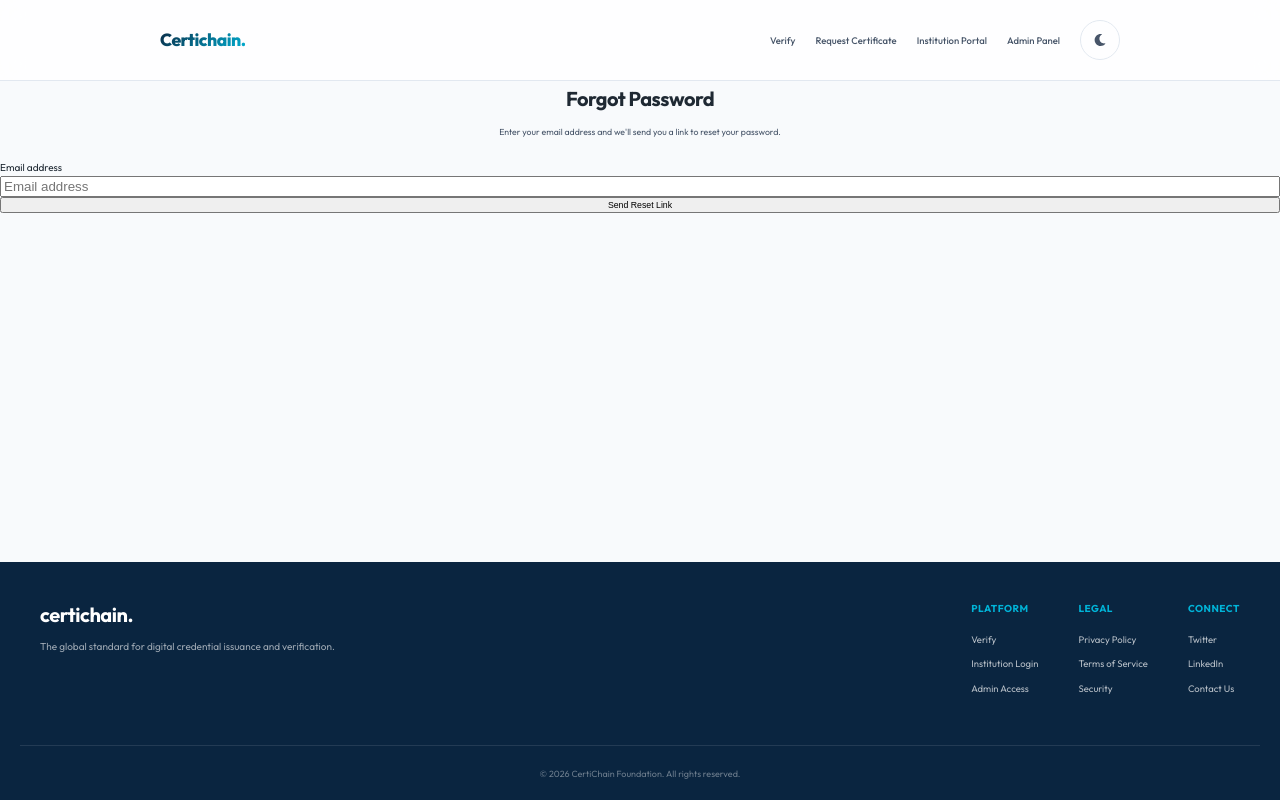
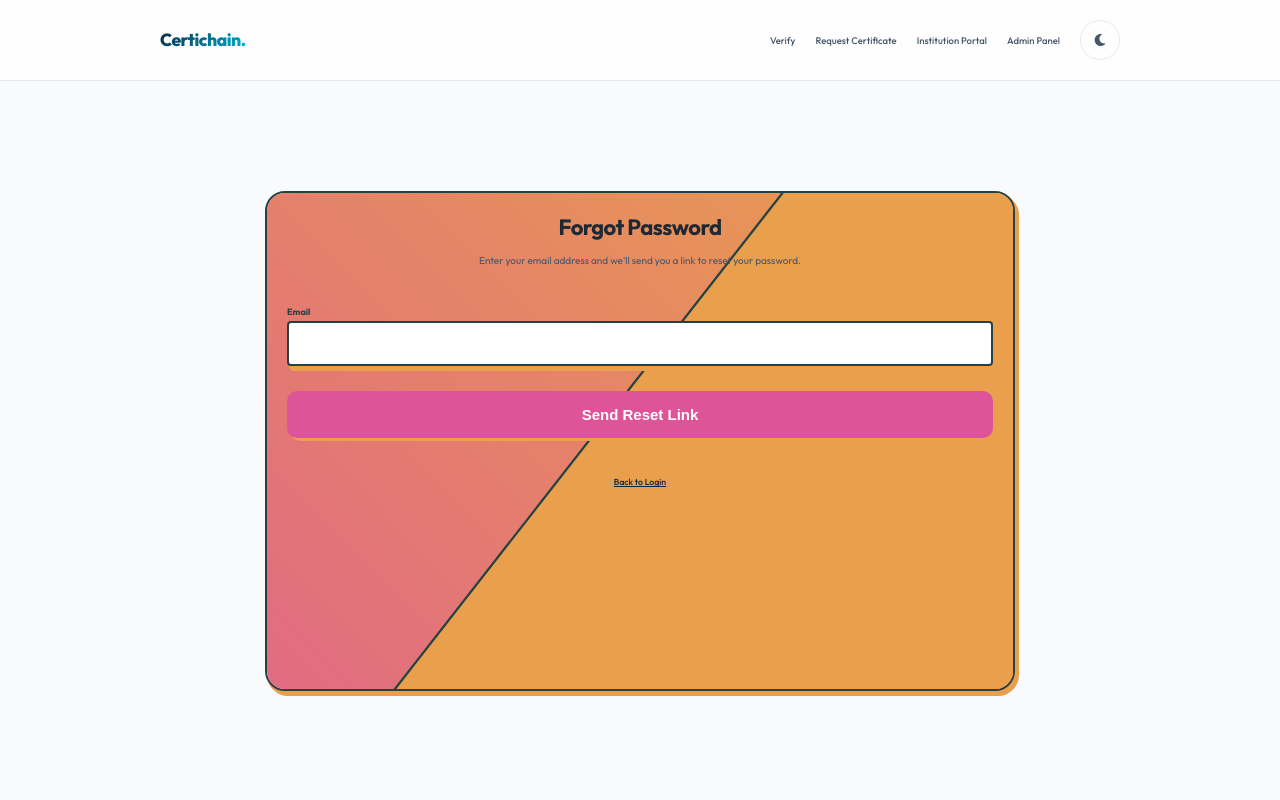
Before and after one commit to Sathvik-Dandu/Certichain, a React (Vite) app in the folder frontend/: page /forgot-password in a window 1280 px wide. Shown: the top 800 px of the page. Built offline with nearby package versions, Linux system fonts and the light colour scheme; no server answers.

Commit message:
style: apply custom global theme to Forgot Password page

```diff
--- a/frontend/src/pages/ForgotPassword.jsx
+++ b/frontend/src/pages/ForgotPassword.jsx
@@ -26,87 +26,53 @@ export default function ForgotPassword() {
     };
 
     return (
-        <div className="flex flex-col justify-center items-center flex-grow bg-gray-50 dark:bg-gray-900 py-12 px-4 sm:px-6 lg:px-8">
-            <div className="w-full max-w-md space-y-8 bg-white dark:bg-gray-800 p-8 rounded-xl shadow-lg border border-gray-200 dark:border-gray-700">
-                <div>
-                    <h2 className="mt-2 text-center text-3xl font-extrabold text-gray-900 dark:text-white">
-                        Forgot Password
-                    </h2>
-                    <p className="mt-2 text-center text-sm text-gray-600 dark:text-gray-400">
+        <div className="institution-auth-wrapper" style={{ minHeight: "calc(100vh - 80px)", display: "flex", alignItems: "center", justifyContent: "center" }}>
+            <div className="institution-auth-container active" style={{ height: "auto", minHeight: "500px", padding: "2rem" }}>
+                <div className="curved-shape"></div>
+                <div className="curved-shape2"></div>
+
+                <div className="form-box" style={{ width: "100%", position: "relative", transform: "none", transition: "none", display: "flex", flexDirection: "column", justifyContent: "center" }}>
+                    <h2 className="animation" style={{ "--D": 0, "--S": 21, textAlign: "center", width: "100%", marginBottom: "1rem" }}>Forgot Password</h2>
+                    <p className="animation text-center" style={{ "--D": 1, "--S": 22, color: "var(--text-secondary)", marginBottom: "2rem" }}>
                         Enter your email address and we'll send you a link to reset your password.
                     </p>
-                </div>
 
-                <form className="mt-8 space-y-6" onSubmit={handleSubmit}>
-                    <div className="rounded-md shadow-sm -space-y-px">
-                        <div>
-                            <label htmlFor="email-address" className="sr-only">
-                                Email address
-                            </label>
+                    <form onSubmit={handleSubmit}>
+                        <div className="input-box animation" style={{ "--D": 2, "--S": 23, width: "100%" }}>
+                            <label className="block mb-1">Email</label>
                             <input
-                                id="email-address"
-                                name="email"
                                 type="email"
-                                autoComplete="email"
-                                required
-                                className="appearance-none relative block w-full px-3 py-2 border border-gray-300 dark:border-gray-600 placeholder-gray-500 dark:placeholder-gray-400 text-gray-900 dark:text-white rounded-md focus:outline-none focus:ring-indigo-500 focus:border-indigo-500 focus:z-10 sm:text-sm bg-gray-50 dark:bg-gray-700"
-                                placeholder="Email address"
                                 value={email}
                                 onChange={(e) => setEmail(e.target.value)}
+                                required
                             />
                         </div>
-                    </div>
 
-                    <div>
-                        <button
-                            type="submit"
-                            disabled={loading}
-                            className={`group relative w-full flex justify-center py-2 px-4 border border-transparent text-sm font-medium rounded-md text-white bg-indigo-600 hover:bg-indigo-700 focus:outline-none focus:ring-2 focus:ring-offset-2 focus:ring-indigo-500 transition duration-150 ease-in-out ${loading ? "opacity-75 cursor-not-allowed" : ""}`}
-                        >
-                            {loading ? (
-                                <span className="flex items-center">
-                                    <svg className="animate-spin -ml-1 mr-3 h-5 w-5 text-white" xmlns="http://www.w3.org/2000/svg" fill="none" viewBox="0 0 24 24">
-                                        <circle className="opacity-25" cx="12" cy="12" r="10" stroke="currentColor" strokeWidth="4"></circle>
-                                        <path className="opacity-75" fill="currentColor" d="M4 12a8 8 0 018-8V0C5.373 0 0 5.373 0 12h4zm2 5.291A7.962 7.962 0 014 12H0c0 3.042 1.135 5.824 3 7.938l3-2.647z"></path>
-                                    </svg>
-                                    Sending...
-                                </span>
-                            ) : (
-                                "Send Reset Link"
-                            )}
-                        </button>
-                    </div>
-                </form>
+                        <div className="input-box animation" style={{ "--D": 3, "--S": 24, width: "100%" }}>
+                            <button className="btn" type="submit" disabled={loading} style={{ width: "100%", marginTop: "1rem" }}>
+                                {loading ? "Sending..." : "Send Reset Link"}
+                            </button>
+                        </div>
 
-                {message && (
-                    <div className="rounded-md bg-green-50 p-4 border border-green-200">
-                        <div className="flex">
-                            <div className="flex-shrink-0">
-                                <svg className="h-5 w-5 text-green-400" viewBox="0 0 20 20" fill="currentColor">
-                                    <path fillRule="evenodd" d="M10 18a8 8 0 100-16 8 8 0 000 16zm3.707-9.293a1 1 0 00-1.414-1.414L9 10.586 7.707 9.293a1 1 0 00-1.414 1.414l2 2a1 1 0 001.414 0l4-4z" clipRule="evenodd" />
-                                </svg>
-                            </div>
-                            <div className="ml-3">
-                                <h3 className="text-sm font-medium text-green-800">{message}</h3>
-                            </div>
+                        {message && (
+                            <p className="animation text-center" style={{ color: "var(--success)", marginTop: "1.5rem", fontWeight: "bold", "--D": 4, "--S": 25 }}>
+                                {message}
+                            </p>
+                        )}
+
+                        {error && (
+                            <p className="animation text-center" style={{ color: "var(--danger)", marginTop: "1.5rem", fontWeight: "bold", "--D": 4, "--S": 25 }}>
+                                {error}
+                            </p>
+                        )}
+
+                        <div className="text-center mt-4 animation" style={{ "--D": 5, "--S": 26, width: "100%" }}>
+                            <a href="/institution/auth" className="text-sm" style={{ color: "var(--primary)", textDecoration: "underline" }}>
+                                Back to Login
+                            </a>
                         </div>
-                    </div>
-                )}
-
-                {error && (
-                    <div className="rounded-md bg-red-50 p-4 border border-red-200">
-                        <div className="flex">
-                            <div className="flex-shrink-0">
-                                <svg className="h-5 w-5 text-red-400" viewBox="0 0 20 20" fill="currentColor">
-                                    <path fillRule="evenodd" d="M10 18a8 8 0 100-16 8 8 0 000 16zM8.707 7.293a1 1 0 00-1.414 1.414L8.586 10l-1.293 1.293a1 1 0 101.414 1.414L10 11.414l1.293 1.293a1 1 0 001.414-1.414L11.414 10l1.293-1.293a1 1 0 00-1.414-1.414L10 8.586 8.707 7.293z" clipRule="evenodd" />
-                                </svg>
-                            </div>
-                            <div className="ml-3">
-                                <h3 className="text-sm font-medium text-red-800">{error}</h3>
-                            </div>
-                        </div>
-                    </div>
-                )}
+                    </form>
+                </div>
             </div>
         </div>
     );
```
